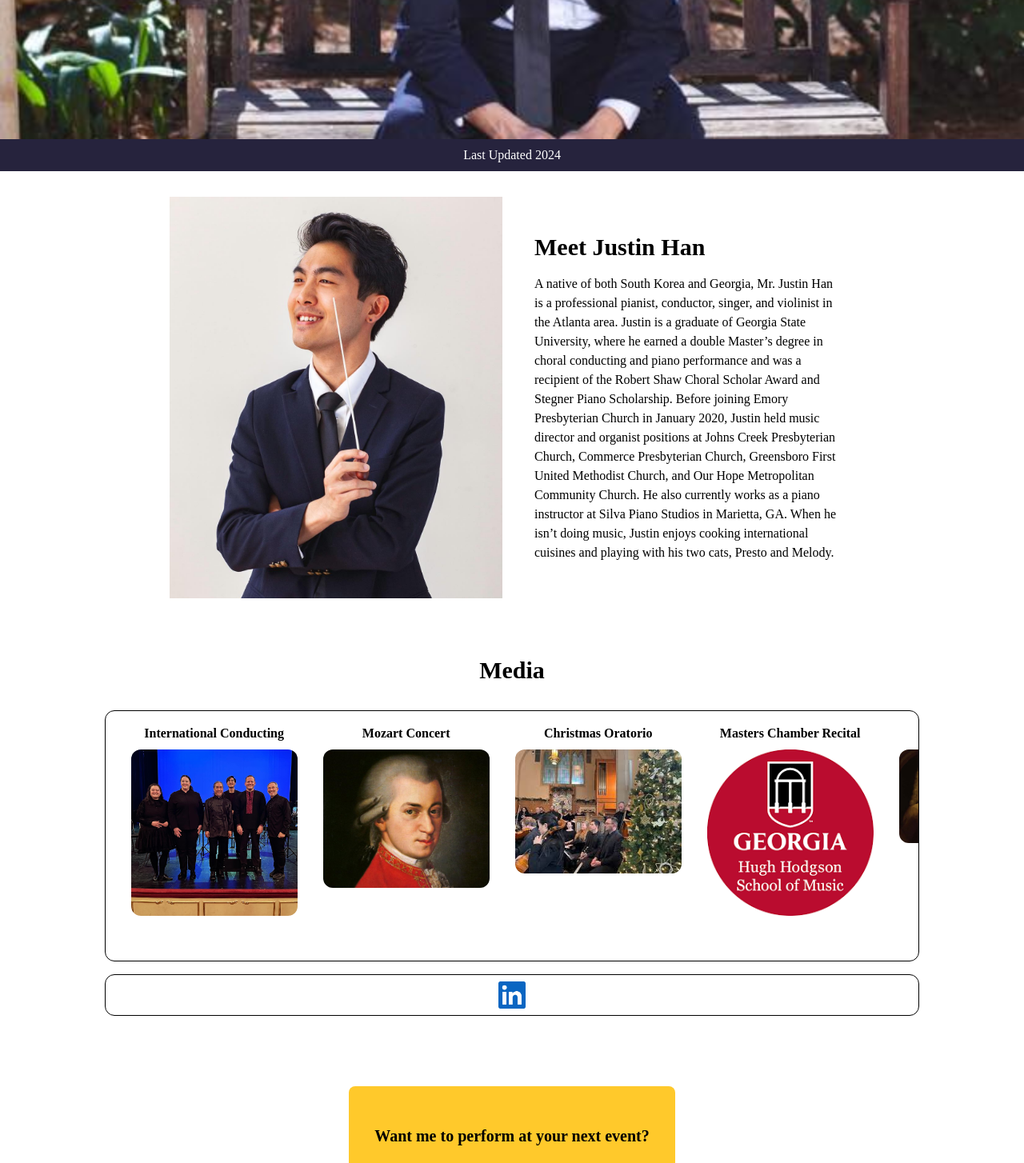
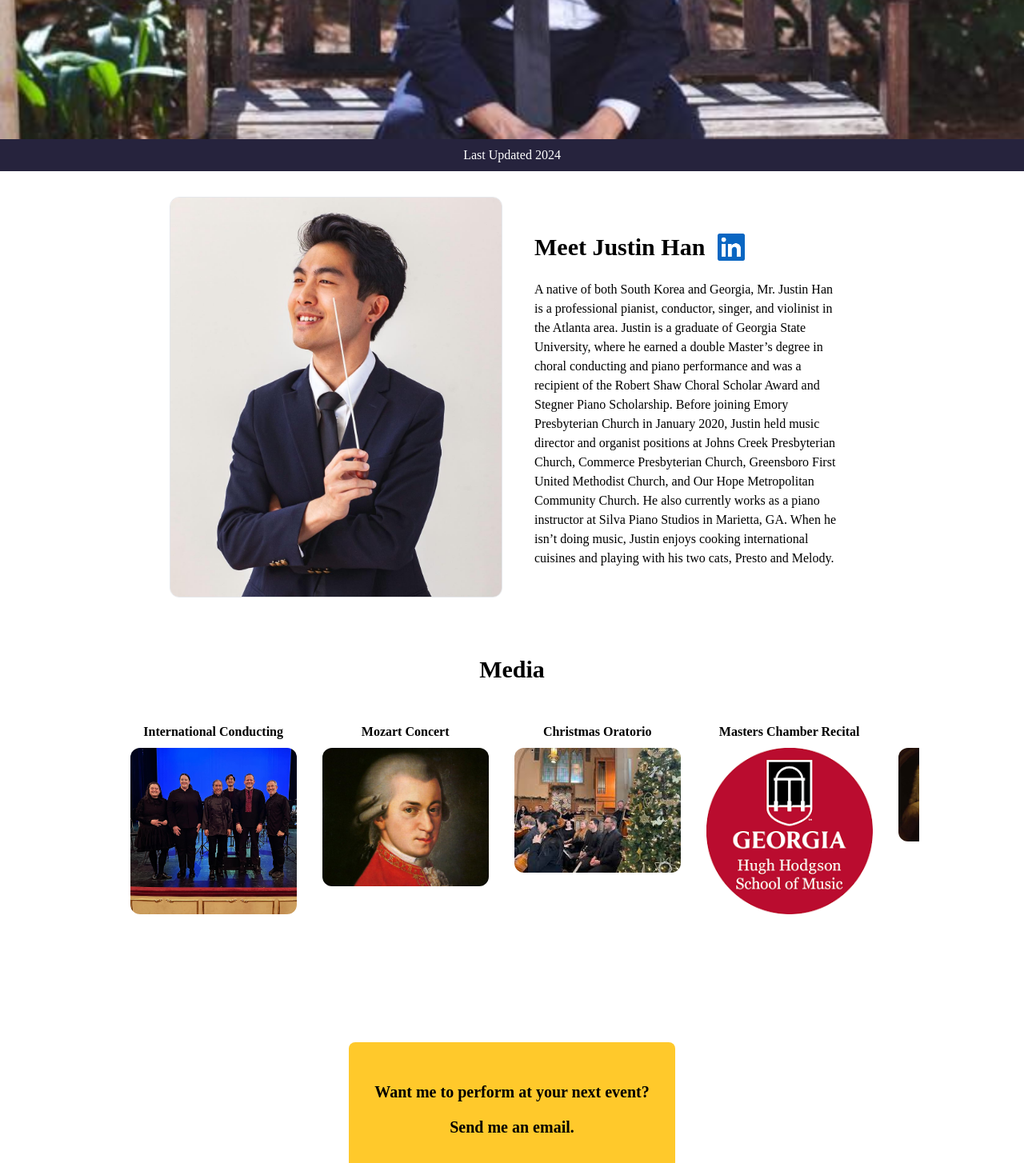
Before and after one commit to mzsellem/justin-han, a Next.js app: page / in a window 1280 px wide. Shown: the part 586-2040 px from the top of the page at 80% size. Built offline with nearby package versions, Linux system fonts and the light colour scheme.

Commit message:
bio: add linked in popout with link

```diff
--- a/app/bio/bio.tsx
+++ b/app/bio/bio.tsx
@@ -1,13 +1,22 @@
+import { useState } from "react"
+
 export default function Bio() {
+    const [isHovered, setIsHovered] = useState(false);
+
     return (
     <>
-        <div className="flex flex-col md:flex-row justify-center items-center md:space-x-6 p-4 mt-4">
-            <div className="md:w-1/3 w-3/4">
-                <img src="/conductor-justin.png" alt="Conductor Justin" />
+        <div className="flex flex-col items-center justify-center p-4 mt-4 md:flex-row md:space-x-6">
+            <div className="w-3/4 md:w-1/3">
+                <img className="border rounded-xl" src="/conductor-justin.png" alt="Conductor Justin" />
             </div>
             <div className="flex flex-col p-4 md:w-1/3">
-                <div className="text-3xl mb-4 font-bold text-center md:flex md:items-left font-pro">Meet Justin Han</div>
-                <div className="flex justify-center items-center text-md font-pro">
+                <div className="relative mb-4 space-x-2 text-3xl font-bold text-center md:flex md:items-left font-pro">
+                    <h1 className="flex items-center justify-center">Meet Justin Han</h1>
+                    <a href="https://www.linkedin.com/in/jhan719/"><img className={`transform ${isHovered ? 'scale-110' : 'scale-300'} p-2 transition-transform duration-300 ease-in-out`}
+        onMouseEnter={() => setIsHovered(true)}
+        onMouseLeave={() => setIsHovered(false)} src="linkedin.png" alt="linkedin logo" style={{ width: '50px' }}/></a>
+                </div>
+                <div className="flex items-center justify-center text-md font-pro">
                     A native of both South Korea and Georgia, Mr. Justin Han is a professional pianist, conductor, singer, and violinist in the Atlanta area. Justin is a graduate of Georgia State University, where he earned a double Master’s degree in choral conducting and piano performance and was a recipient of the Robert Shaw Choral Scholar Award and Stegner Piano Scholarship.
 
     Before joining Emory Presbyterian Church in January 2020, Justin held music director and organist positions at Johns Creek Presbyterian Church, Commerce Presbyterian Church, Greensboro First United Methodist Church, and Our Hope Metropolitan Community Church. He also currently works as a piano instructor at Silva Piano Studios in Marietta, GA.
--- a/app/media/media.tsx
+++ b/app/media/media.tsx
@@ -35,7 +35,7 @@ const MediaCard: React.FC<Props> = () => {
 
 return (
     <>
-        <div className="p-4 mb-4 text-center border border-black rounded-xl sm:overflow-x-auto sm:flex">
+        <div className="p-4 mb-4 text-center sm:overflow-x-auto sm:flex">
       {playlists.map((playlist, index) => (
         <div key={index} className="flex-shrink-0 mb-10 ml-4 mr-4 w-52">
           <div className="flex flex-col items-center font-bold text-md font-pro">
@@ -53,9 +53,6 @@ return (
         </div>
       ))}
     </div>
-    <div className="flex items-center justify-center space-x-10 border border-black rounded-xl">
-      <img className="p-2" src="linkedin.png" alt="linkedin logo" style={{ width: '50px' }}/>
-    </div>
     </>
 )
 }
```
